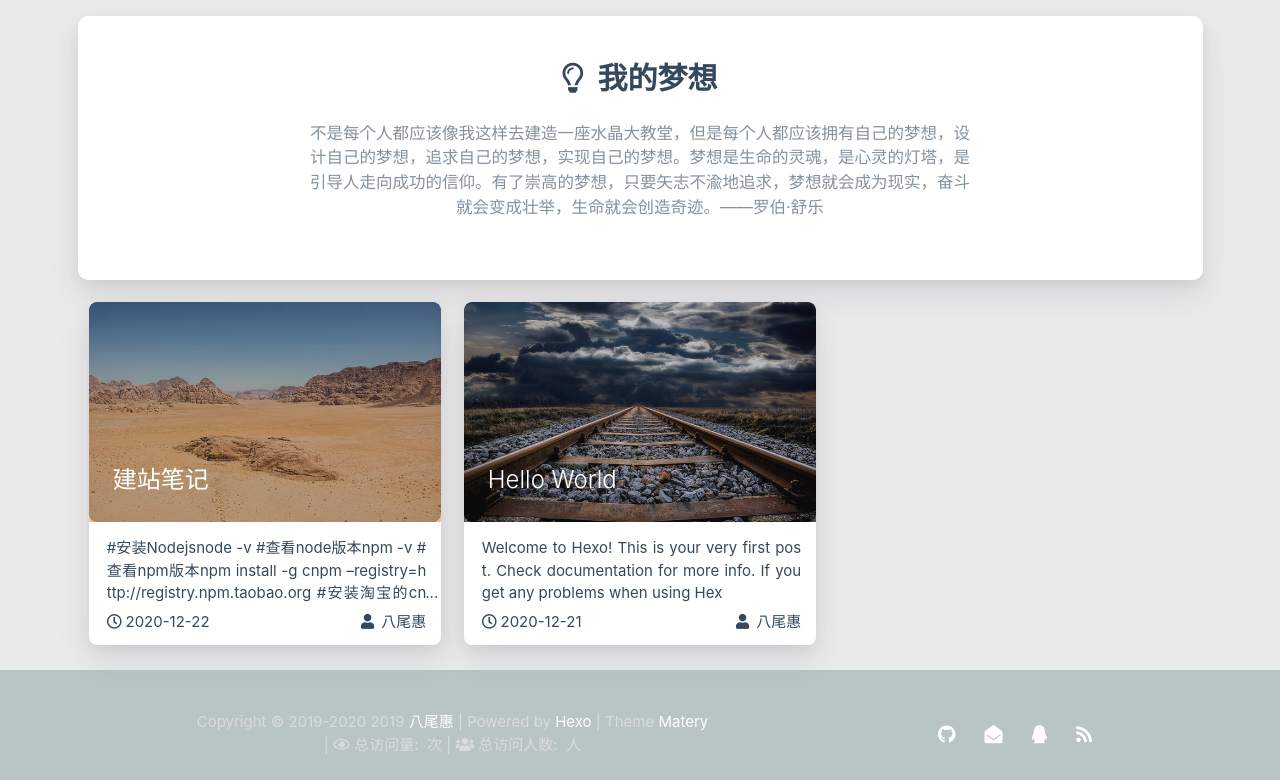
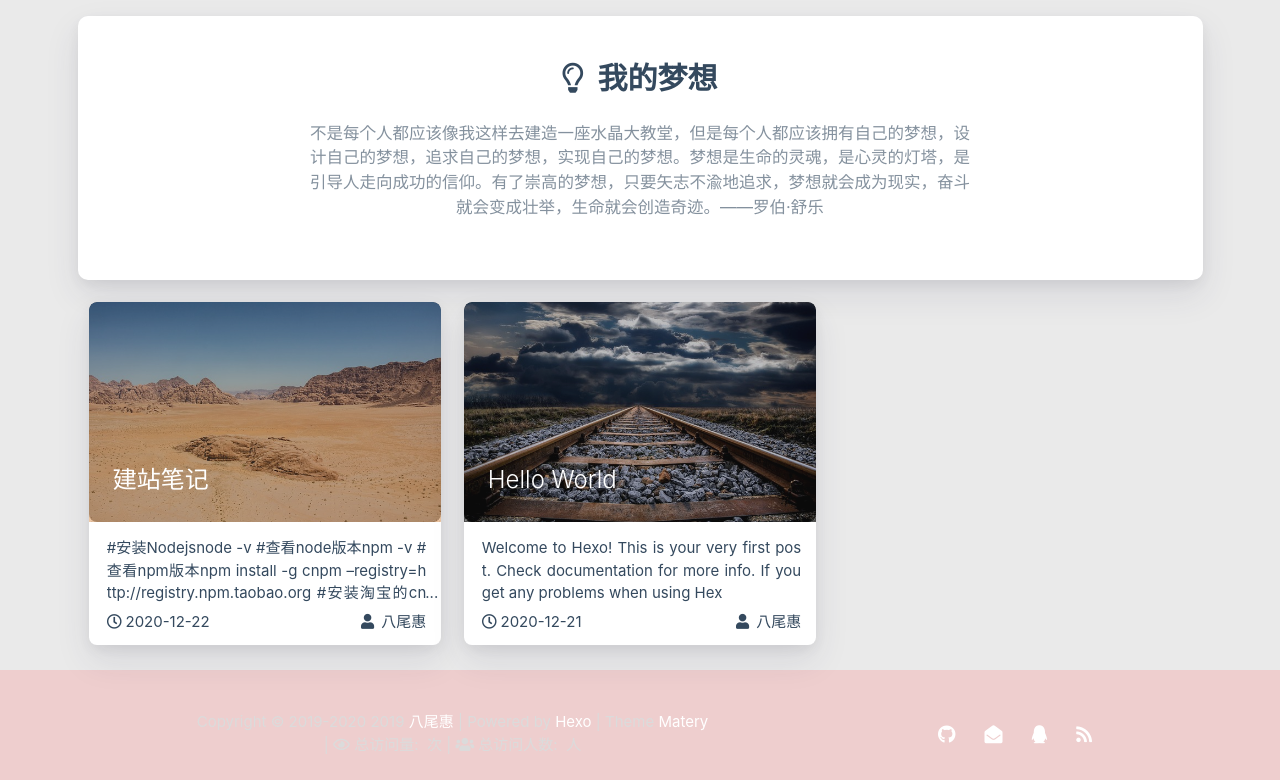
Before and after one commit to baweihui/baweihui.github.io, a plain HTML site: page index.html in a window 1280 px wide. Shown: the part 802-1582 px from the top of the page. Drawn offline with nearby package versions, Linux system fonts and the light colour scheme; some packages are replaced by stand-ins of ours; no server answers; a script that the page names is missing.

Commit message:
Site updated: 2020-12-22 18:22:26

```diff
--- a/css/matery.css
+++ b/css/matery.css
@@ -241,7 +241,7 @@ mark {
 }
 
 .bg-color {
-    background-image: linear-gradient(to right, #B9C5C5 0%, #B9C5C5 100%);
+    background-image: linear-gradient(to right, #EECECE 0%, #EECECE 100%);
 }
 
 .text-color {
```
